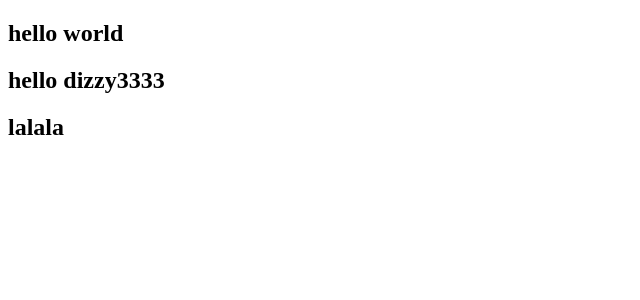
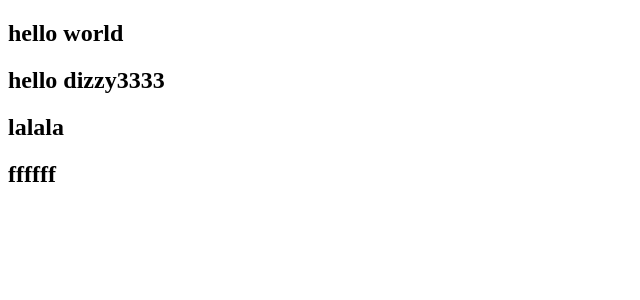
Before and after one commit to furfio/dizzy, a React app: page / in a window 1280 px wide. Shown: the top 300 px of the page, without its empty margins (0-640 px from the left). Built offline with nearby package versions, Linux system fonts and the light colour scheme.

Commit message:
add azure pipeline

```diff
--- a/src/App.tsx
+++ b/src/App.tsx
@@ -6,6 +6,7 @@ function App() {
       <h2>hello world</h2>
       <h2>hello dizzy3333</h2>
       <h2>lalala</h2>
+      <h2>ffffff</h2>
     </>
   )
 }
```
